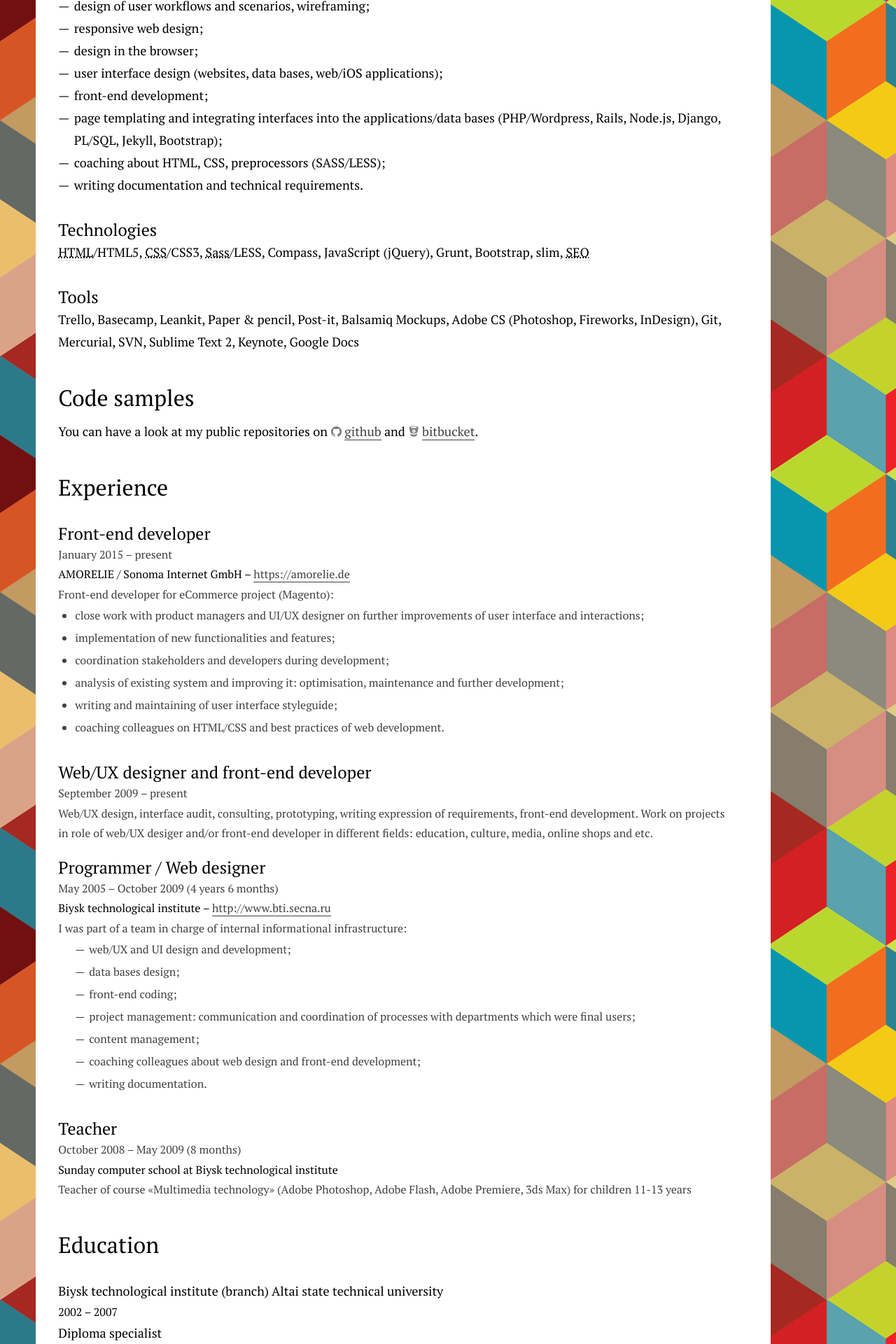
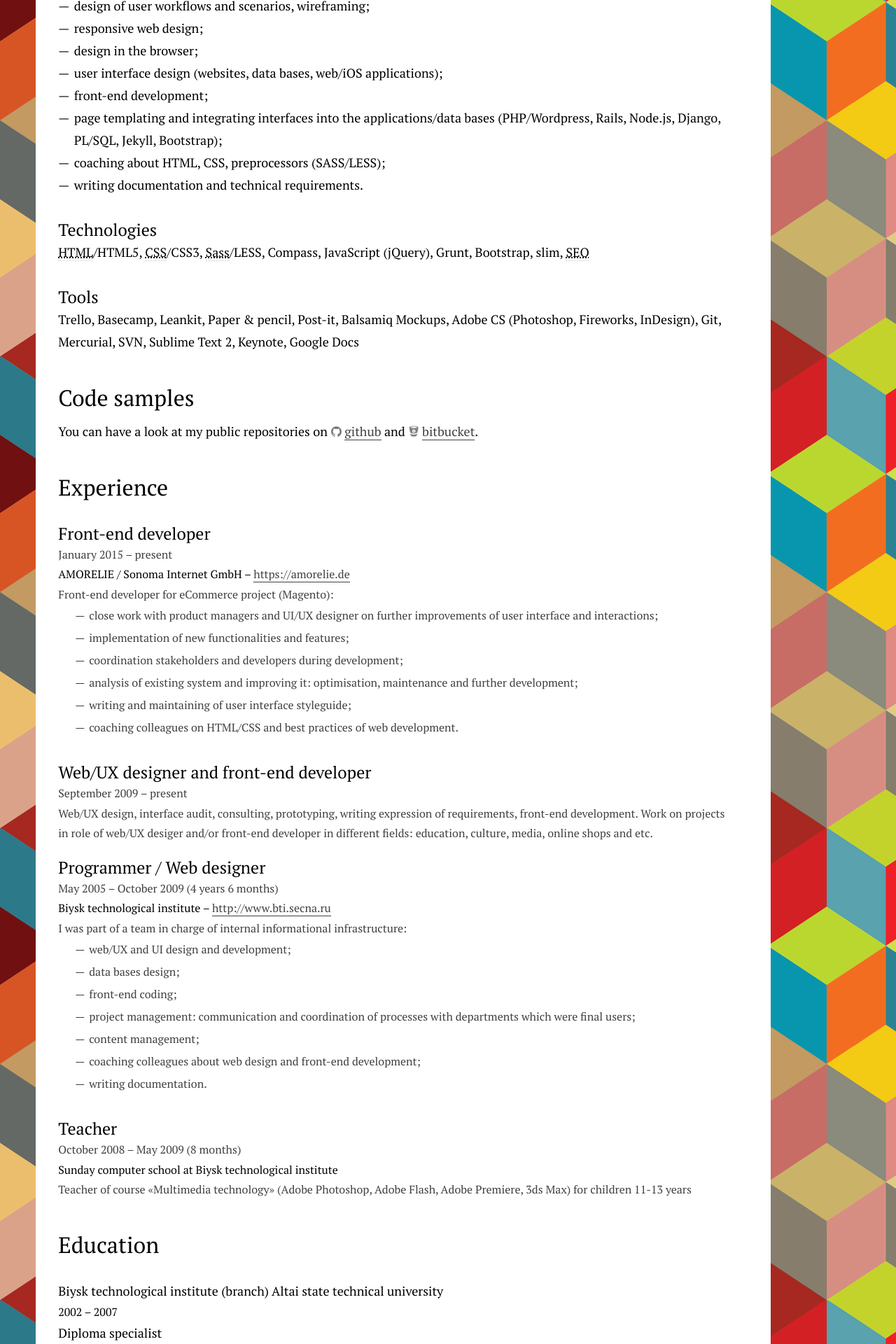
Before and after one commit to tataata/taniaabanina.com, a Jekyll site: the page resume.html, which Jekyll copies as it is, in a window 1280 px wide. Shown: the part 876-2796 px from the top of the page at 70% size. Built offline with Jekyll 4.4.1, drawn with Linux system fonts in a browser that asks for light colours; nearby versions of some CDN libraries.

Commit message:
fix styling of the list

```diff
--- a/resume.html
+++ b/resume.html
@@ -127,7 +127,7 @@
 					<dd class="period"><time datetime="2015-01">January 2015</time> &ndash; present</dd>
 					<dd class="company">AMORELIE / Sonoma Internet GmbH &ndash; <a href="https://amorelie.de" title="Amorelie">https://amorelie.de</a></dd>
 					<dd class="description">Front-end developer for eCommerce project (Magento):
-						<ul>
+						<ul class="list">
 							<li>close work with product managers and UI/UX designer on further improvements of user interface and interactions;</li>
 							<li>implementation of new functionalities and features;</li>
 							<li>coordination stakeholders and developers during development;</li>
```
Also changed, not shown: 1 other file.
